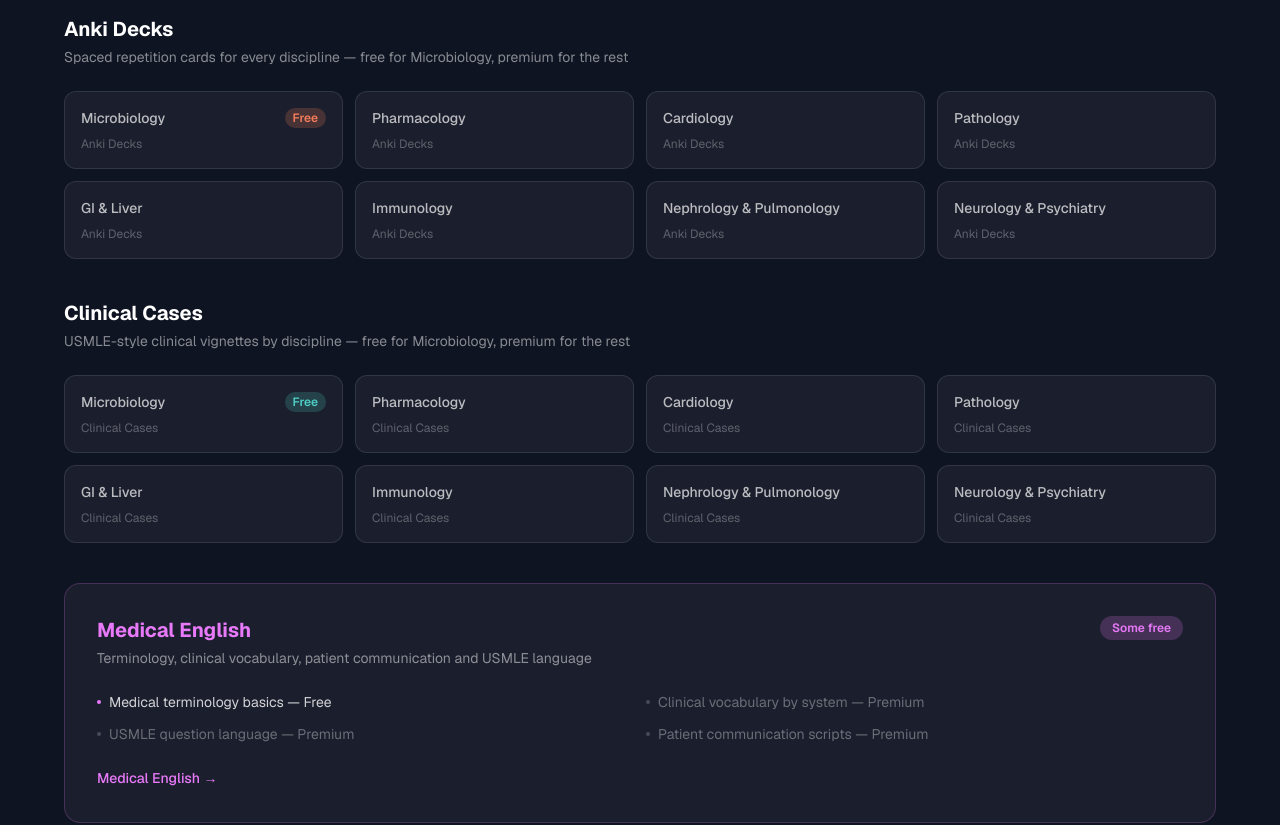
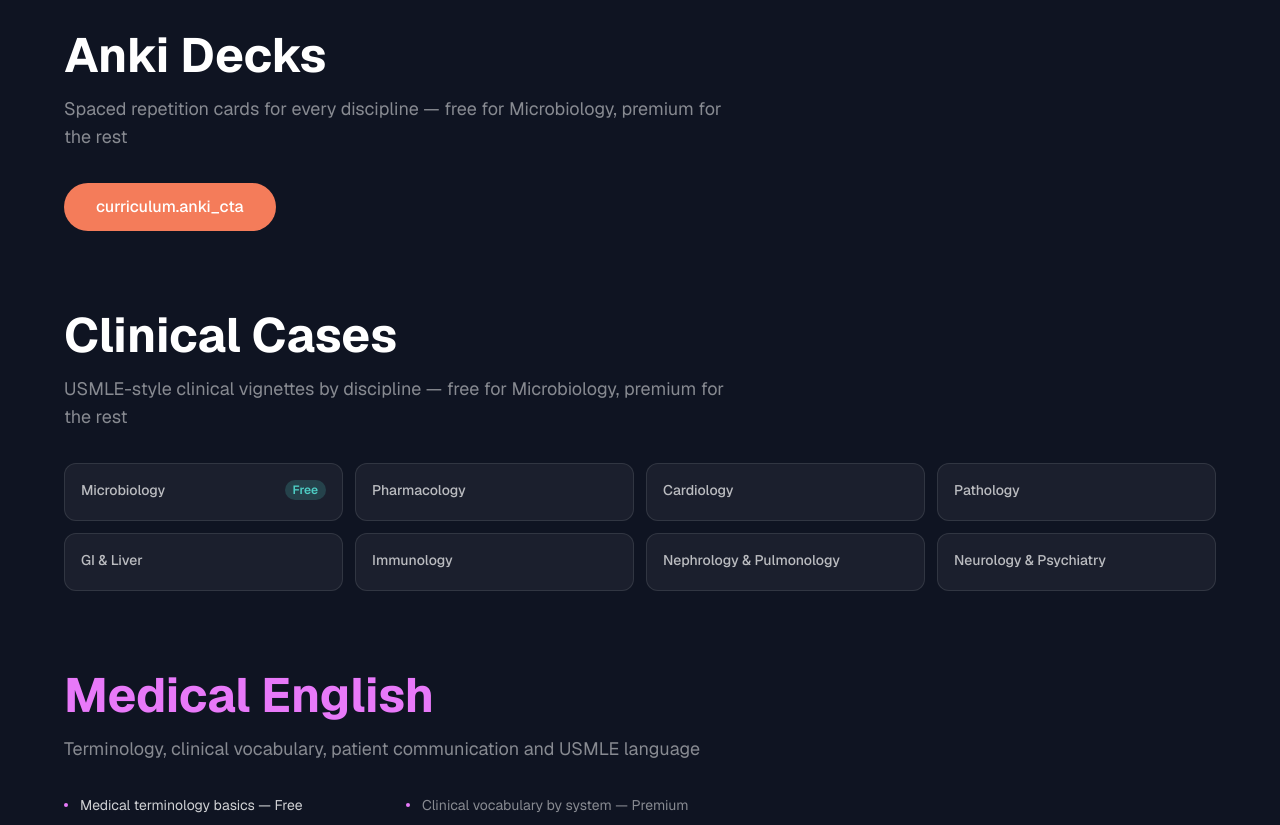
Before and after one commit to drasiiavinograd/asiiavinograd-site, a Next.js app: page /anki in a window 1280 px wide. Shown: the part 1760-2585 px from the top of the page. Built offline with nearby package versions, Linux system fonts and the light colour scheme.

Commit message:
curriculum: large headings, anki single CTA button, cases grid, english block

```diff
--- a/app/[locale]/page.tsx
+++ b/app/[locale]/page.tsx
@@ -155,69 +155,46 @@
           </div>
 
           {/* Anki блок */}
-          <div className="mt-16">
-            <div className="mb-6">
-              <h3 className="text-xl font-bold text-white">{t('curriculum.anki_title')}</h3>
-              <p className="text-white/50 text-sm mt-1">{t('curriculum.anki_desc')}</p>
-            </div>
-            <div className="grid sm:grid-cols-2 lg:grid-cols-4 gap-3">
-              {curriculumItems.map((item) => (
-                <a key={item.slug} href={`/${item.slug}#anki`}
-                  className="bg-white/5 border border-white/10 rounded-xl p-4 hover:bg-[#f47c5a]/5 hover:border-[#f47c5a]/30 transition-all block group">
-                  <div className="flex items-center justify-between mb-2">
-                    <span className="text-sm font-medium text-white/70 group-hover:text-[#f47c5a] transition-colors">{item.title}</span>
-                    {item.free && (
-                      <span className="text-xs px-2 py-0.5 rounded-full font-semibold bg-[#f47c5a]/20 text-[#f47c5a]">{t('curriculum.free_badge')}</span>
-                    )}
-                  </div>
-                  <div className="text-white/30 text-xs">{t('curriculum.anki_title')}</div>
-                </a>
-              ))}
-            </div>
+          <div className="mt-20">
+            <h2 className="text-4xl md:text-5xl font-bold mb-4">{t('curriculum.anki_title')}</h2>
+            <p className="text-white/50 text-lg mb-8 max-w-2xl">{t('curriculum.anki_desc')}</p>
+            <a href="/anki" className="inline-flex items-center gap-2 bg-[#f47c5a] hover:bg-[#e06b49] text-white px-8 py-3 rounded-full font-medium transition-colors">
+              {t('curriculum.anki_cta')}
+            </a>
           </div>
 
           {/* Разборы задач блок */}
-          <div className="mt-10">
-            <div className="mb-6">
-              <h3 className="text-xl font-bold text-white">{t('curriculum.cases_title')}</h3>
-              <p className="text-white/50 text-sm mt-1">{t('curriculum.cases_desc')}</p>
-            </div>
+          <div className="mt-20">
+            <h2 className="text-4xl md:text-5xl font-bold mb-4">{t('curriculum.cases_title')}</h2>
+            <p className="text-white/50 text-lg mb-8 max-w-2xl">{t('curriculum.cases_desc')}</p>
             <div className="grid sm:grid-cols-2 lg:grid-cols-4 gap-3">
               {curriculumItems.map((item) => (
                 <a key={item.slug} href={`/${item.slug}#cases`}
                   className="bg-white/5 border border-white/10 rounded-xl p-4 hover:bg-[#4ecdc4]/5 hover:border-[#4ecdc4]/30 transition-all block group">
-                  <div className="flex items-center justify-between mb-2">
+                  <div className="flex items-center justify-between mb-1">
                     <span className="text-sm font-medium text-white/70 group-hover:text-[#4ecdc4] transition-colors">{item.title}</span>
                     {item.free && (
                       <span className="text-xs px-2 py-0.5 rounded-full font-semibold bg-[#4ecdc4]/20 text-[#4ecdc4]">{t('curriculum.free_badge')}</span>
                     )}
                   </div>
-                  <div className="text-white/30 text-xs">{t('curriculum.cases_title')}</div>
                 </a>
               ))}
             </div>
           </div>
 
           {/* Медицинский английский */}
-          <div className="mt-10 bg-white/5 border border-[#e879f9]/20 rounded-2xl p-8">
-            <div className="flex items-start justify-between flex-wrap gap-4 mb-6">
-              <div>
-                <h3 className="text-xl font-bold text-[#e879f9]">{t('curriculum.english_title')}</h3>
-                <p className="text-white/50 text-sm mt-1">{t('curriculum.english_desc')}</p>
-              </div>
-              <span className="text-xs font-semibold px-3 py-1 rounded-full bg-[#e879f9]/20 text-[#e879f9]">
-                {t('curriculum.english_badge_free')}
-              </span>
-            </div>
-            <div className="grid sm:grid-cols-2 gap-3">
+          <div className="mt-20">
+            <h2 className="text-4xl md:text-5xl font-bold mb-4 text-[#e879f9]">{t('curriculum.english_title')}</h2>
+            <p className="text-white/50 text-lg mb-8 max-w-2xl">{t('curriculum.english_desc')}</p>
+            <div className="grid sm:grid-cols-2 gap-3 mb-8 max-w-2xl">
               {englishFeatures.map((feature, i) => (
-                <div key={i} className="flex items-center gap-2 text-sm">
-                  <div className={`w-1 h-1 rounded-full shrink-0 ${i === 0 ? 'bg-[#e879f9]' : 'bg-white/20'}`} />
-                  <span className={i === 0 ? 'text-white/80' : 'text-white/35'}>{feature}</span>
+                <div key={i} className="flex items-center gap-3 text-sm">
+                  <div className="w-1 h-1 rounded-full shrink-0 bg-[#e879f9]" />
+                  <span className={i === 0 ? 'text-white/80' : 'text-white/50'}>{feature}</span>
                 </div>
               ))}
             </div>
-            <a href="/medical-english" className="inline-block mt-6 text-sm font-medium text-[#e879f9] hover:text-white transition-colors">
+            <a href="/medical-english" className="inline-flex items-center gap-2 border border-[#e879f9]/40 hover:border-[#e879f9] text-[#e879f9] px-8 py-3 rounded-full font-medium transition-colors">
               {t('curriculum.english_title')} →
             </a>
           </div>
```
